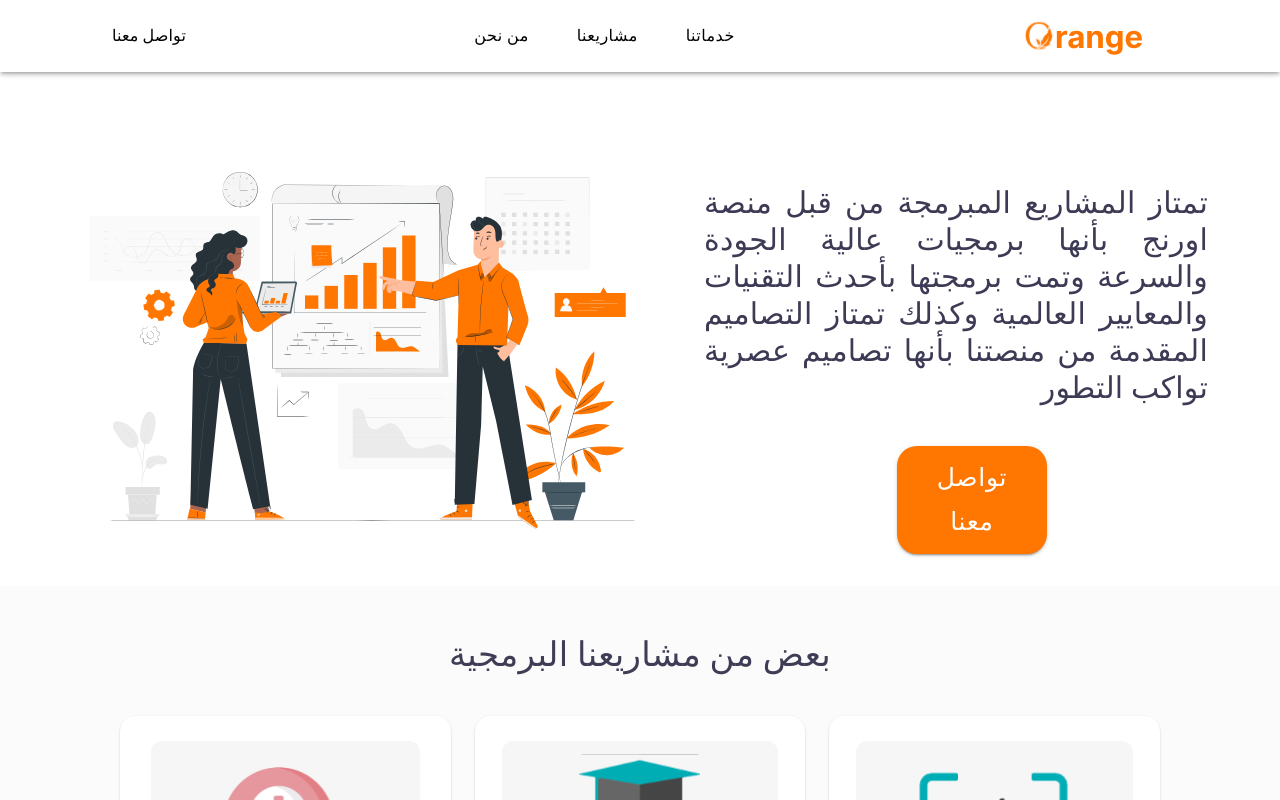
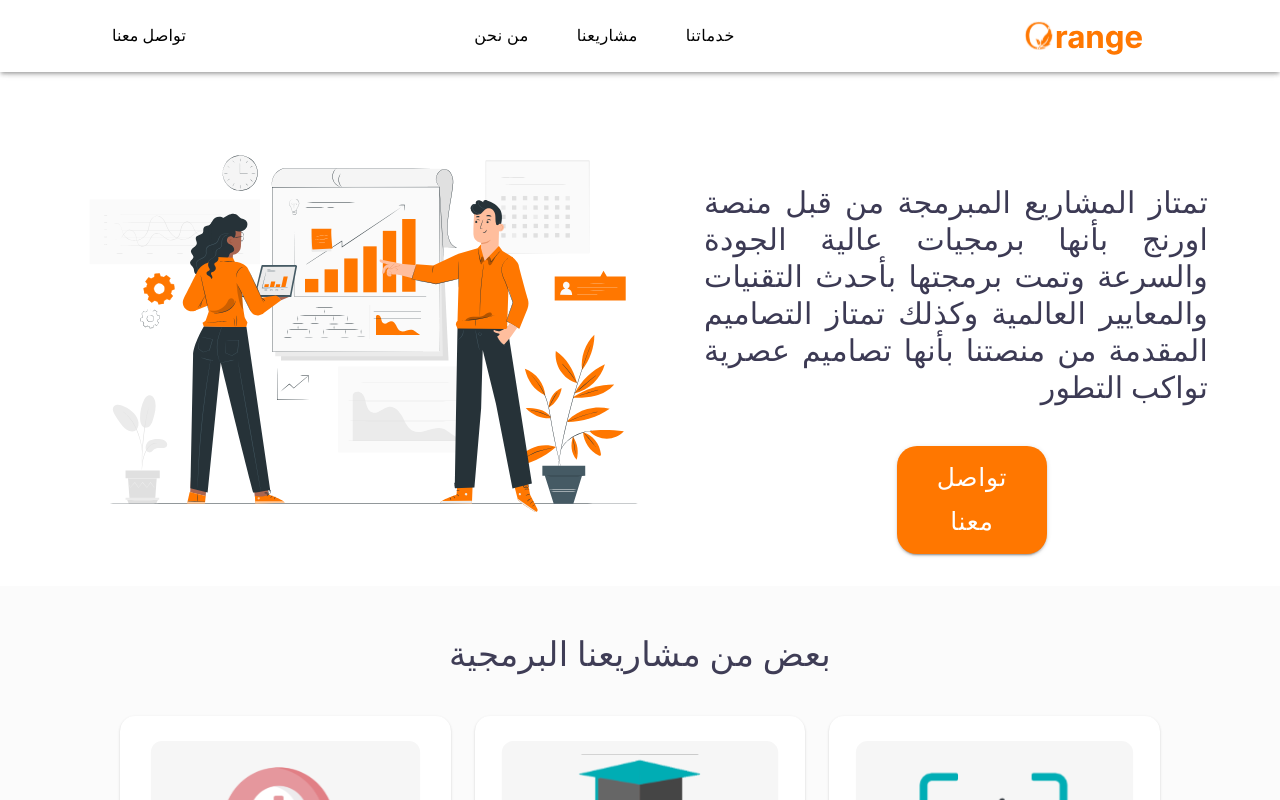
Before and after one commit to AmeerAliCS/Orange, a Next.js app: page /projects in a window 1280 px wide. Shown: the top 800 px of the page. Built offline with nearby package versions, Linux system fonts and the light colour scheme.

Commit message:
make image optimization

```diff
--- a/components/faqs/FaqsImage.jsx
+++ b/components/faqs/FaqsImage.jsx
@@ -1,6 +1,7 @@
 import { Container, Stack } from "@mui/material";
 import Image from "next/image";
 import faqImage from "../../public/faqs_icon/faqs.svg";
+
 export default function Faqs () {
     return (
         <>
--- a/components/home/Hero.jsx
+++ b/components/home/Hero.jsx
@@ -1,6 +1,7 @@
-import { Box, Button, Grid, Slide, Typography } from "@mui/material";
+import { Button, Grid, Typography } from "@mui/material";
 import { motion } from "framer-motion";
 import Link from "next/link";
+import Image from "next/image";
 
 const buttonVariants = {
   initial: { opacity: 0 },
@@ -29,14 +30,19 @@ export default function Hero(props) {
       }}
     >
       <Grid item xs={12} md={6}>
-        <Box
+        {/* <Box
           component="img"
           sx={{
             height: 1,
             width: 1,
           }}
           src={props.imgUrl}
-        />
+        /> */}
+
+          <Image
+          alt="Faqs Image"
+          src={props.imgUrl} />
+
       </Grid>
 
       <Grid item xs={12} md={6}>
--- a/components/home/ProgrammingService.jsx
+++ b/components/home/ProgrammingService.jsx
@@ -3,6 +3,7 @@ import { Grid, Typography, Stack, Box } from "@mui/material";
 import Image from "next/image";
 import {programmingServiceData} from "../../public/orangeData/orangeData";
 import CustomGrid from "../CustomGrid";
+import Dotted from "../../public/dotted.svg";
 
 export default function ProgrammingService() {
   return (
@@ -23,7 +24,7 @@ export default function ProgrammingService() {
           </Grid>
         </Stack>
 
-        <Image src="/dotted.svg" width="100" height="100" />
+        <Image src={Dotted} width="100" height="100" />
       </Box>
     </>
   );
--- a/components/projects/ProjectsImage.jsx
+++ b/components/projects/ProjectsImage.jsx
@@ -1,9 +1,10 @@
 import Hero from "../home/Hero";
+import projectsImage from "../../public/projects_icon/projects_hero.svg";
 export default function ProjectsImage() {
   return (
     <>
       <Hero
-        imgUrl="/projects_icon/projects_hero.svg"
+        imgUrl={projectsImage}
         text="تمتاز المشاريع المبرمجة من قبل منصة اورنج بأنها برمجيات عالية الجودة والسرعة وتمت برمجتها بأحدث التقنيات والمعايير العالمية
            وكذلك تمتاز التصاميم المقدمة من منصتنا بأنها تصاميم عصرية تواكب التطور "
       />
--- a/pages/404.jsx
+++ b/pages/404.jsx
@@ -1,5 +1,5 @@
 
-import { Box, Typography } from "@mui/material";
+import { Box } from "@mui/material";
 
 const styles = {
     paperContainer: {
@@ -11,7 +11,7 @@ export default function Error() {
         <Box height={{md:"600px", xs:"300px"}} width={1}>
             <Box
                 component="img"
-                src="/images/4041.svg"
+                src="/images/errorImg.svg"
                 sx={{
                     display: "-webkit-flex",
                     margin: "auto",
--- a/pages/index.js
+++ b/pages/index.js
@@ -5,6 +5,7 @@ import ProgrammingService from "../components/home/ProgrammingService";
 import Testimonial from "../components/home/Testimonial";
 import CustomersReview from "../components/home/CustomersReview";
 import Head from "next/head";
+import heroGif from "../public/images/heroImage.gif"
 
 export default function Home() {
   return (
@@ -15,7 +16,7 @@ export default function Home() {
         <link rel="shortcut icon" href="icon.svg" />
       </Head>
       <Hero
-        imgUrl="/images/heroImage.gif"
+        imgUrl={heroGif}
         text="اصنع موقعك الالكتروني او تطبيقك او مشروع تخرجك او تصميمك بأعلى
               جودة واحدث التقنيات وبأنسب الاسعار"
       />
```
Also changed, not shown: pages/about.jsx (+7 -5 lines), public/images/errorImg.svg (renamed from public/images/4041.svg).
